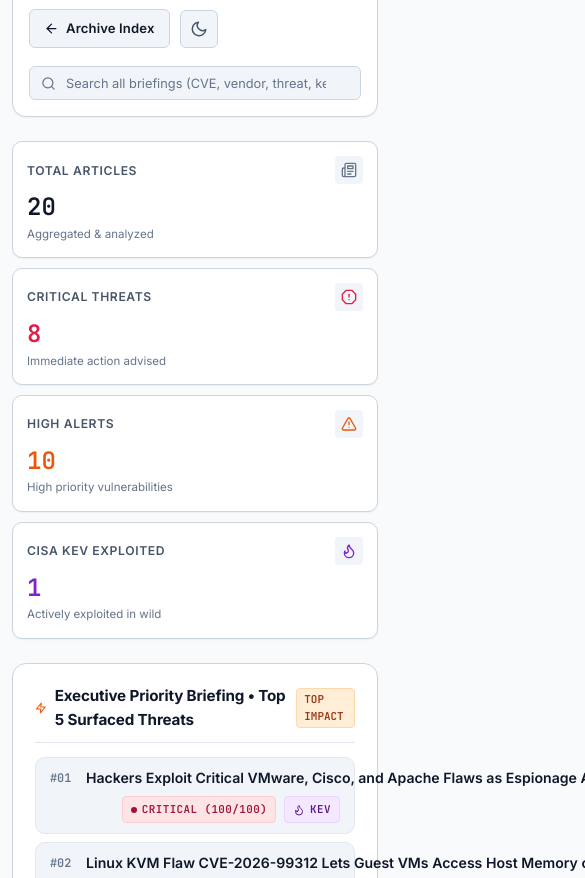
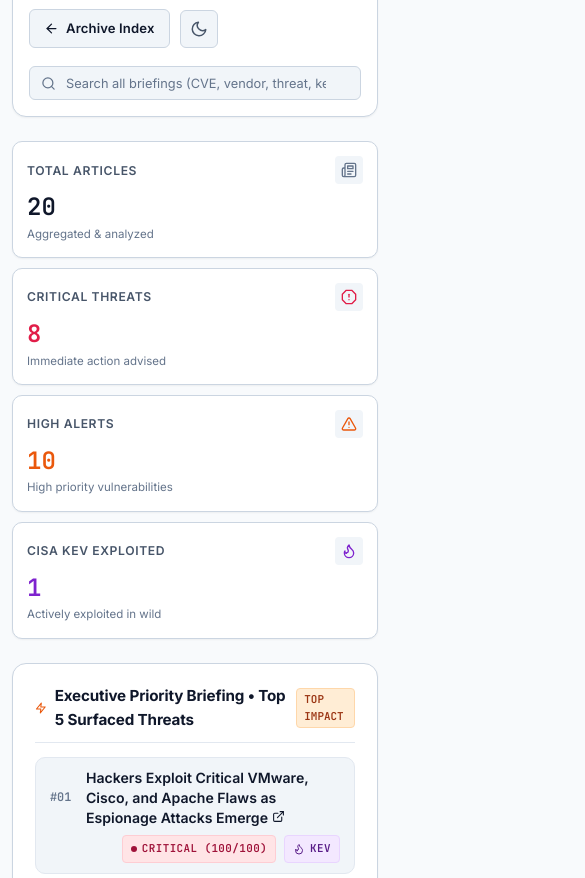
Before and after one commit to Shibly6/threat-briefing, a plain HTML site: page reports/2026-11-21/index.html in a window 390 px wide. Shown: the part 86-964 px from the top of the page, 585 px wide, since content can reach past the window. Drawn offline with Linux system fonts and the light colour scheme.

Commit message:
CSS fixing

```diff
--- a/reports/2026-11-21/index.html
+++ b/reports/2026-11-21/index.html
@@ -1266,6 +1266,19 @@ button {
     flex-direction: column;
     align-items: flex-start;
     gap: 8px;
+  }
+
+  .spotlight-left {
+    min-width: 0;
+    width: 100%;
+  }
+
+  .spotlight-link {
+    white-space: normal;
+    overflow: visible;
+    text-overflow: unset;
+    display: inline;
+    word-break: break-word;
   }
 
   .spotlight-right {
--- a/reports/assets/styles.css
+++ b/reports/assets/styles.css
@@ -1253,6 +1253,19 @@ button {
     gap: 8px;
   }
 
+  .spotlight-left {
+    min-width: 0;
+    width: 100%;
+  }
+
+  .spotlight-link {
+    white-space: normal;
+    overflow: visible;
+    text-overflow: unset;
+    display: inline;
+    word-break: break-word;
+  }
+
   .spotlight-right {
     align-self: flex-end;
   }
--- a/src/templates/styles.css
+++ b/src/templates/styles.css
@@ -1253,6 +1253,19 @@ button {
     gap: 8px;
   }
 
+  .spotlight-left {
+    min-width: 0;
+    width: 100%;
+  }
+
+  .spotlight-link {
+    white-space: normal;
+    overflow: visible;
+    text-overflow: unset;
+    display: inline;
+    word-break: break-word;
+  }
+
   .spotlight-right {
     align-self: flex-end;
   }
```
Also changed, not shown: reports/2026-11-22/index.html (+13 -0 lines), reports/2026-11-23/index.html (+13 -0 lines), reports/2026-11-24/index.html (+13 -0 lines), reports/2026-11-25/index.html (+13 -0 lines), reports/2026-11-26/index.html (+13 -0 lines), reports/2026-11-27/index.html (+13 -0 lines), reports/index.html (+13 -0 lines).
